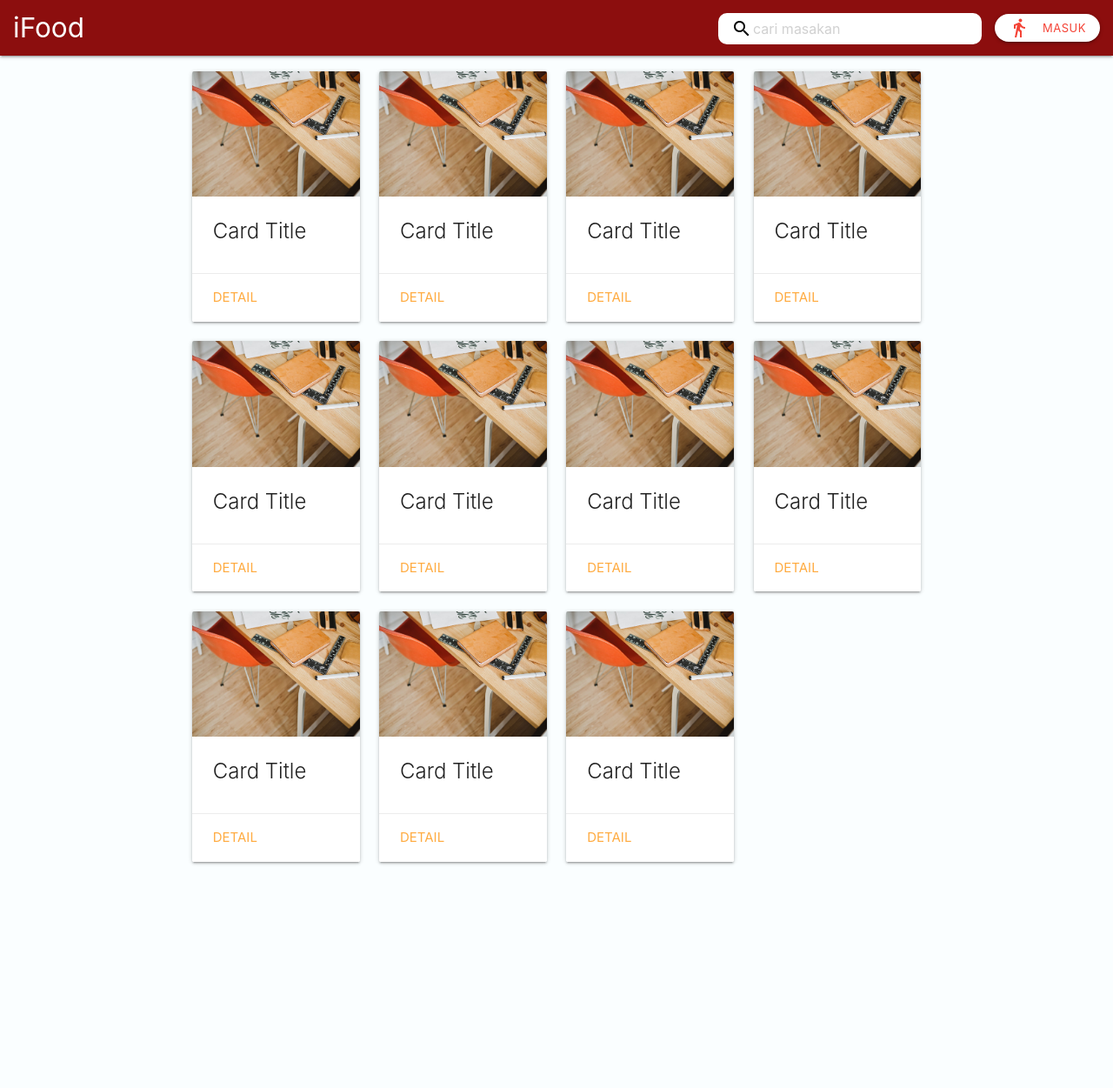
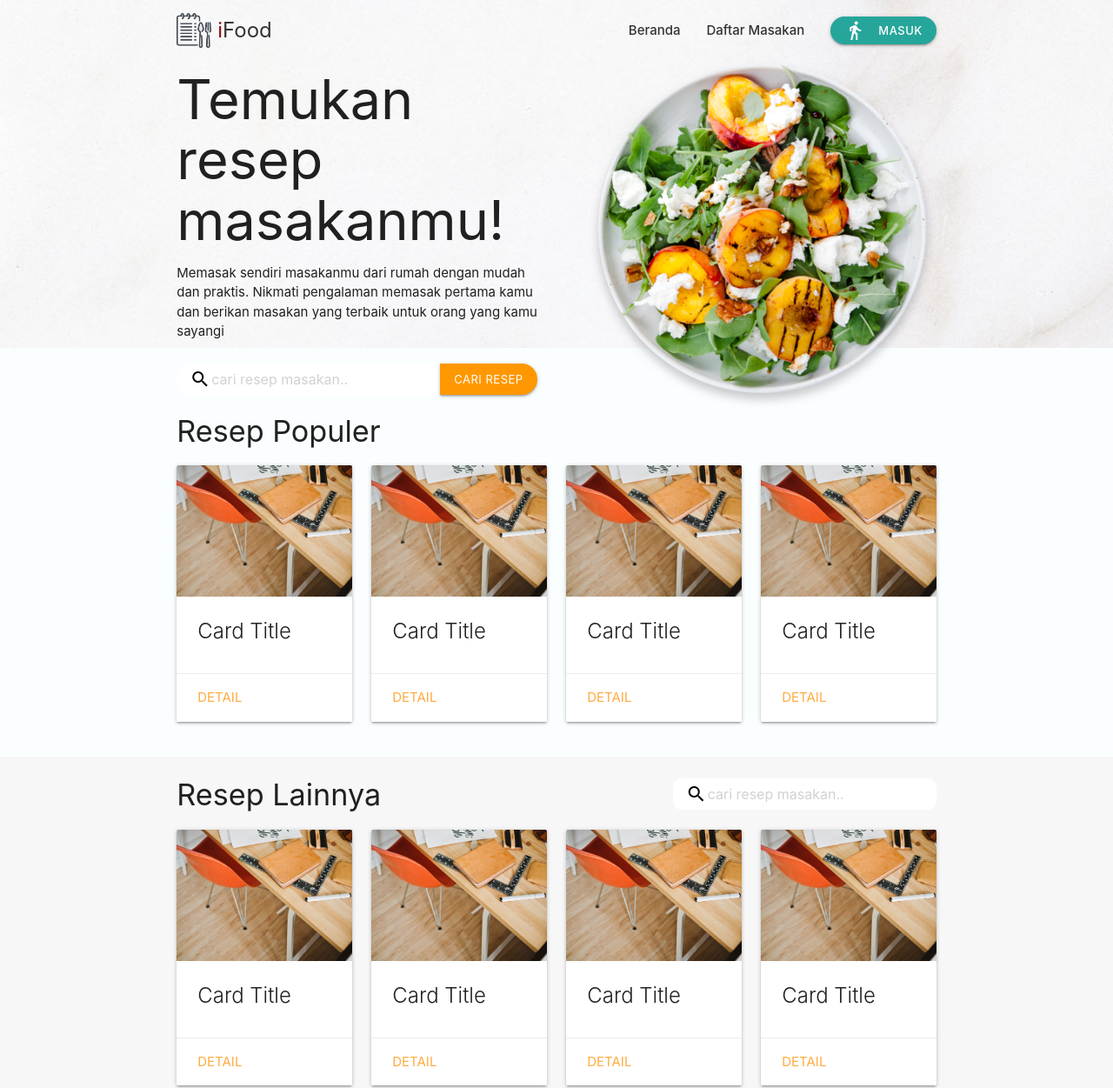
Before and after one commit to crazy7th/ifood, a plain HTML site: page frontend.html in a window 1280 px wide. Shown: the top 1251 px of the page at 87% size. Before the commit the page ends 1056 px from the top, so only its background shows below. Drawn offline with Linux system fonts and the light colour scheme.

Commit message:
[update]

```diff
--- a/css/style.css
+++ b/css/style.css
@@ -3,6 +3,7 @@
   Daftar Isi:
   - CSS Utilities (untuk memudahkan mengcustom class secara global)
   - Custom Materialize
+  - Homepage (Frontend)
 */
 
 /*
@@ -80,6 +81,38 @@
     .mb-0 {
       margin-bottom: 0 !important;
     }
+    .mt-0 {
+      margin-top: 0 !important;
+    }
+.ma-10 {
+  margin: 10px !important;
+}
+  .mx-10 {
+    margin-left: 10px !important;
+    margin-right: 10px !important;
+  }
+    .ml-10 {
+      margin-left: 10px !important;
+    }
+    .mr-10 {
+      margin-right: 10px !important;
+    }
+  .my-10 {
+    margin-top: 10px !important;
+    margin-bottom: 10px !important;
+  }
+    .mt-10 {
+      margin-top: 10px !important;
+    }
+    .mb-10 {
+      margin-bottom: 10px !important;
+    }
+    .mt-15 {
+      margin-top: 15px !important;
+    }
+    .mb-15 {
+      margin-bottom: 15px !important;
+    }
 
 /* 1.3 Width & Height */
 .vh100 {
@@ -118,6 +151,12 @@
 }
 .d-none {
   display: none;
+}
+.d-flex {
+  display: flex;
+}
+.align-center {
+  align-items: center;
 }
 
 /*
@@ -223,7 +262,7 @@ textarea.materialize-textarea {
   padding: 5px 15px;
   color: #000;
   position: relative;
-  height: 36;
+  height: 36px;
   margin: 15px 0;
 }
 .input-search i.prefix {
@@ -285,3 +324,97 @@ textarea.materialize-textarea {
     font-size: 12px;
   }
 }
+
+/*
+  HOMEPAGE
+  3.1 Hero Images
+  3.2 Food List
+*/
+.hero {
+  width: 100%;
+  height: 400px;
+  background: url('../images/bg_welcome.jpg');
+  background-size: cover;
+}
+.hero.list {
+  height: 230px;
+}
+.hero .hero-header {
+  padding: 1rem .75rem;
+}
+.hero-logo {
+  display: flex;
+  align-items: center;
+  text-decoration: none;
+}
+.hero-logo .logo-title {
+  margin-left: 7px;
+}
+.logo-title {
+  font-size: 24px;
+  color: #333;
+}
+.logo-title::first-letter {
+  color: #8c0e0e;
+}
+.hero-logo img {
+  max-height: 40px;
+}
+.hero nav {
+  background-color: transparent;
+  -webkit-box-shadow: none;
+  box-shadow: none;
+  color: #333;
+  height: 40px;
+  line-height: 40px;
+}
+.hero nav ul a {
+  color: #333;
+  font-weight: 500;
+}
+.hero nav ul a.btn {
+  color: #fff;
+}
+.hero nav ul a:hover {
+  background-color: transparent;
+  color: #26a69a;
+}
+.hero nav ul a:last-child{
+  margin-right: 0;
+}
+/* 3.1.2 Food Search*/
+.form-search {
+  padding-top: 10px;
+}
+.form-search .input-search {
+  border-radius: 20px 0 0 20px;
+  margin: 0;
+}
+.form-search  .btn-search {
+  border-radius: 0 20px 20px 0;
+  height: 36px;
+}
+
+/* 3.2 Food list */
+.food-list.latest {
+  margin-top: -50px;
+  background: transparent;
+}
+.food-list.clear {
+  background: transparent;
+}
+.food-list {
+  background: #f7f7f7;
+  margin: 0;
+  padding-top: 25px;
+  padding-bottom: 25px;
+}
+.food-list .row {
+  margin-bottom: 0;
+}
+
+footer {
+  padding: 15px;
+  color: #fff;
+  background-color: #8c0e0e;
+}
--- a/frontend.html
+++ b/frontend.html
@@ -20,22 +20,30 @@
 </head>
 
 <body>
-  <!-- Header -->
-  <header>
+    <!-- Hero Image -->
+    <div class="hero">
+        <div class="container hero-header">
             <nav>
                 <div class="nav-wrapper">
-        <a href="#" class="brand-logo"><span class="title">iFood</span></a>
+                  <a href="frontend.html" class="brand-logo">
+                    <div class="hero-logo">
+                        <img src="images/logo.png">
+                        <span class="logo-title">iFood</span>
+                    </div>
+                  </a>
                   <ul class="right hide-on-med-and-down">
                     <li>
-            <form>
-              <div class="input-search">
-                <i class="material-icons prefix">search</i>
-                <input id="cari" name="cari" type="text" class="validate" placeholder="cari masakan">
-              </div>
-            </form>
+                        <a href="frontend.html">
+                          Beranda
+                        </a>
                     </li>
                     <li>
-            <a href="login.html" class="btn btn-small waves-effect waves-light white red-text">
+                        <a href="frontend-list.html">
+                          Daftar Masakan
+                        </a>
+                    </li>
+                    <li>
+                        <a href="login.html" class="btn btn-small waves-effect waves-light">
                             <i class="material-icons left">directions_walk</i>
                             Masuk
                         </a>
@@ -43,10 +51,119 @@
                   </ul>
                 </div>
             </nav>
-  </header>
+        </div>
+        <div class="container">
+            <div class="row">
+                <div class="col s6">
+                    <h1 class="ma-0 mt-10">Temukan resep masakanmu!</h1>
+                    <p>
+                        Memasak sendiri masakanmu dari rumah dengan mudah dan praktis.
+                        Nikmati pengalaman memasak pertama kamu dan berikan masakan yang terbaik
+                        untuk orang yang kamu sayangi
+                    </p>
+                    <form class="d-flex align-center form-search">
+                        <div class="input-search">
+                        <i class="material-icons prefix">search</i>
+                        <input id="cari" name="cari" type="text" class="validate" placeholder="cari resep masakan..">
+                        </div>
+                        <button type="submit" class="btn btn-small btn-search waves-effect waves-light orange">
+                            Cari Resep
+                        </button>
+                    </form>
+                </div>
+                <div class="col s6 right-align">
+                    <img src="images/welcome_food.png">
+                </div>
+            </div>
+        </div>
+    </div>
 
-  <main>
+    <section class="food-list latest">
     <div class="container">
+        <div class="row">
+            <div class="col">
+                <h4 class="mt-0">
+                    Resep Populer
+                </h4>
+            </div>
+        </div>
+        <div class="row">
+            <div class="col s12">
+                <div class="row">
+                    <div class="col s3">
+                        <div class="card">
+                            <div class="card-image">
+                                <img src="images/sample1.jpg">
+                            </div>
+                            <div class="card-content">
+                                <span class="card-title activator grey-text text-darken-4">Card Title</span>
+                            </div>
+                            <div class="card-action">
+                                <a href="#">Detail</a>
+                            </div>
+                        </div>
+                    </div>
+                    <div class="col s3">
+                        <div class="card">
+                            <div class="card-image">
+                                <img src="images/sample1.jpg">
+                            </div>
+                            <div class="card-content">
+                                <span class="card-title activator grey-text text-darken-4">Card Title</span>
+                            </div>
+                            <div class="card-action">
+                                <a href="#">Detail</a>
+                            </div>
+                        </div>
+                    </div>
+                    <div class="col s3">
+                        <div class="card">
+                            <div class="card-image">
+                                <img src="images/sample1.jpg">
+                            </div>
+                            <div class="card-content">
+                                <span class="card-title activator grey-text text-darken-4">Card Title</span>
+                            </div>
+                            <div class="card-action">
+                                <a href="#">Detail</a>
+                            </div>
+                        </div>
+                    </div>
+                    <div class="col s3">
+                        <div class="card">
+                            <div class="card-image">
+                                <img src="images/sample1.jpg">
+                            </div>
+                            <div class="card-content">
+                                <span class="card-title activator grey-text text-darken-4">Card Title</span>
+                            </div>
+                            <div class="card-action">
+                                <a href="#">Detail</a>
+                            </div>
+                        </div>
+                    </div>
+                </div>
+            </div>
+        </div>
+    </div>
+    </section>
+    <section class="food-list">
+    <div class="container">
+        <div class="row">
+            <div class="col s7">
+                <h4 class="mt-0">
+                    Resep Lainnya
+                </h4>
+            </div>
+            <div class="col s5 right-align">
+                <form class="d-inline-block left-align">
+                    <div class="input-search ma-0">
+                        <i class="material-icons prefix">search</i>
+                        <input id="cari" name="cari" type="text" class="validate" placeholder="cari resep masakan..">
+                    </div>
+                </form>
+            </div>
+        </div>
         <div class="row">
             <div class="col s12">
                 <div class="row">
@@ -154,50 +271,24 @@
                             </div>
                         </div>
                     </div>
-                    <div class="col s3">
-                        <div class="card">
-                            <div class="card-image">
-                                <img src="images/sample1.jpg">
                 </div>
-                            <div class="card-content">
-                                <span class="card-title activator grey-text text-darken-4">Card Title</span>
-                            </div>
-                            <div class="card-action">
-                                <a href="#">Detail</a>
-                            </div>
-                        </div>
-                    </div>
-                    <div class="col s3">
-                        <div class="card">
-                            <div class="card-image">
-                                <img src="images/sample1.jpg">
-                            </div>
-                            <div class="card-content">
-                                <span class="card-title activator grey-text text-darken-4">Card Title</span>
-                            </div>
-                            <div class="card-action">
-                                <a href="#">Detail</a>
-                            </div>
-                        </div>
-                    </div>
-                    <div class="col s3">
-                        <div class="card">
-                            <div class="card-image">
-                                <img src="images/sample1.jpg">
-                            </div>
-                            <div class="card-content">
-                                <span class="card-title activator grey-text text-darken-4">Card Title</span>
-                            </div>
-                            <div class="card-action">
-                                <a href="#">Detail</a>
+                <!-- Pagination -->
+                <div class="row">
+                    <div class="col s12 center-align mt-10">
+                        <a href="frontend-list.html" class="btn btn-small orange">
+                            Lihat keseluruhan resep
+                        </a>
                     </div>
                 </div>
             </div>
         </div>
     </div>
+    </section>
+    <footer>
+        <div class="container center-align">
+        © 2020 - didapatria
         </div>
-    </div>
-  </main>
+    </footer>
 
     <!--JavaScript at end of body for optimized loading-->
     <script src="js/jquery.min.js"></script>
```
Also changed, not shown: data_masakan.html (+5 -5 lines), frontend-list.html (added, +266 -0 lines), login.html (+1 -1 lines), images/bg_welcome.jpg (added), images/logo.png (added), images/welcome_food.png (added), images/welcome_food_2.png (added). Lines whose indentation alone changed are shown as unchanged.
